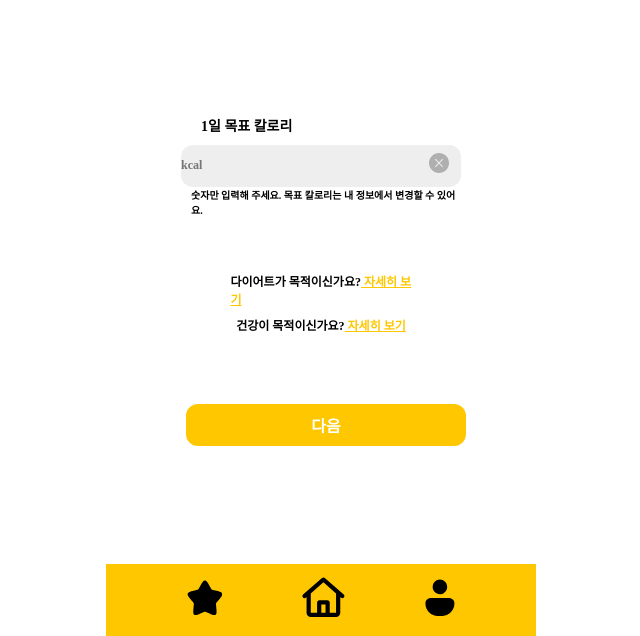
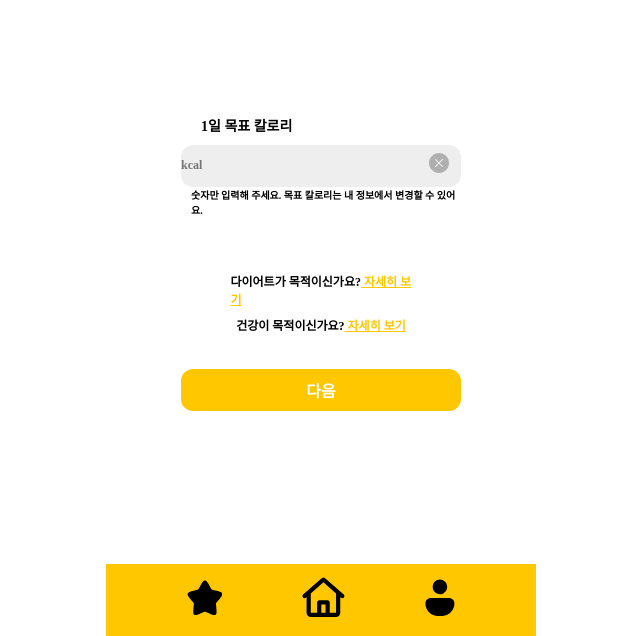
Before and after one commit to LikeLion-at-DGU/2024-simba-1--Undugi, a Django app: page /accounts/signup3/ in a window 1280 px wide. Shown: the part 296-932 px from the top of the page, without its empty margins (319-959 px from the left). Run offline with Django 5.2, Linux system fonts and the light colour scheme; some web fonts are replaced.

Commit message:
✨ feat:signuploginmodal_0625_hyon

```diff
--- a/project/accounts/templates/accounts/signup3.html
+++ b/project/accounts/templates/accounts/signup3.html
@@ -98,7 +98,7 @@
               >
             </p>
           </div>
-          <div clas="submitbtn">
+          <div class="submitbtn">
             <input class="submit" type="submit" value="다음" />
           </div>
         </form>
@@ -106,8 +106,7 @@
       {% include 'shared/_navbar.html' %}
     </div>
 
-
-    <div class="overlay"><div>
+    <div class="overlay"></div>
 
     <div id="myModal" class="modal">
       <img
@@ -125,6 +124,7 @@
       </p>
     </div>
 
+    <div class="overlay2"></div>
     <div id="myModal2" class="modal">
       <img
         class="image2"
@@ -145,7 +145,12 @@
     <div id="myModal3" class="modal3">
       <div class="modalsection">
         <span class="close3">&times; </span>
-        <p class="text1">로그인 후 이용해 주세요!<i class="text2"><br />언더기와 함께<br/> 나만의 칼로리 데이터를 만들어봐요.</i></p>
+        <p class="text1">
+          로그인 후 이용해 주세요!<i class="text2"
+            ><br />언더기와 함께<br />
+            나만의 칼로리 데이터를 만들어봐요.</i
+          >
+        </p>
 
         <img
           class="image3"
@@ -154,7 +159,6 @@
         />
       </div>
     </div>
-
 
     <script>
       const idInput = document.getElementById("id-input");
@@ -249,7 +253,7 @@
           // 모달 닫기 버튼 클릭 시 모달 숨김
           closeBtn3.addEventListener("click", function() {
             modal3.style.display = "none";
-            overlay3.style.display = "none";
+            overla3y.style.display = "none";
           });
 
           // 오버레이 클릭 시 모달 숨김
--- a/project/accounts/templates/accounts/signup4.html
+++ b/project/accounts/templates/accounts/signup4.html
@@ -32,8 +32,8 @@
             alt="logo"
           />
         </div>
-        <div class="signinbtn">
-          <input class="signin" type="submit" value="Sign in" />
+        <div class="homebtn">
+          <a href="{% url 'main:mainpage' %}" id="homebtn">HOME</a>
         </div>
       </div>
       {% include 'shared/_navbar.html' %}
--- a/project/main/templates/main/mainpage.html
+++ b/project/main/templates/main/mainpage.html
@@ -132,7 +132,7 @@
           src="../../project/static/assets/icons/rundugi.png"
           alt="rundugi"
         />
-        <a href ="" class="logingo" value="로그인하기"><i>로그인하기</i></a>
+        <a href ="{% url 'accounts:login' %}" class="logingo" value="로그인하기"><i>로그인하기</i></a>
       </div>
     </div>
     {% if not user.is_authenticated %}
--- a/project/project/static/css/accounts/signup3.css
+++ b/project/project/static/css/accounts/signup3.css
@@ -219,6 +219,7 @@ body {
   width: 430px;
   height: 42px;
   padding: 0px 75px;
+  margin-right: 30px;
   justify-content: center;
   align-items: center;
   flex-shrink: 0;
@@ -240,7 +241,6 @@ body {
   border: none;
 
   margin-top: 70px;
-  margin-left: 80px;
 }
 
 .overlay {
@@ -327,17 +327,6 @@ body {
   cursor: pointer;
 }
 
-.overlay3 {
-  position: fixed;
-  top: 0;
-  left: 0;
-  width: 100%;
-  height: 100%;
-  background-color: rgba(0, 0, 0, 0.5); /* 반투명 회색 */
-  z-index: 1; /* 모달보다 낮은 z-index 값 */
-  display: none; /* 기본적으로 숨김 */
-}
-
 .modal3 {
   display: none;
   position: fixed;
```
Also changed, not shown: other parts of project/project/static/css/accounts/signup3.css (+0 -29 lines), project/project/static/css/accounts/signup4.css (+3 -4 lines).
